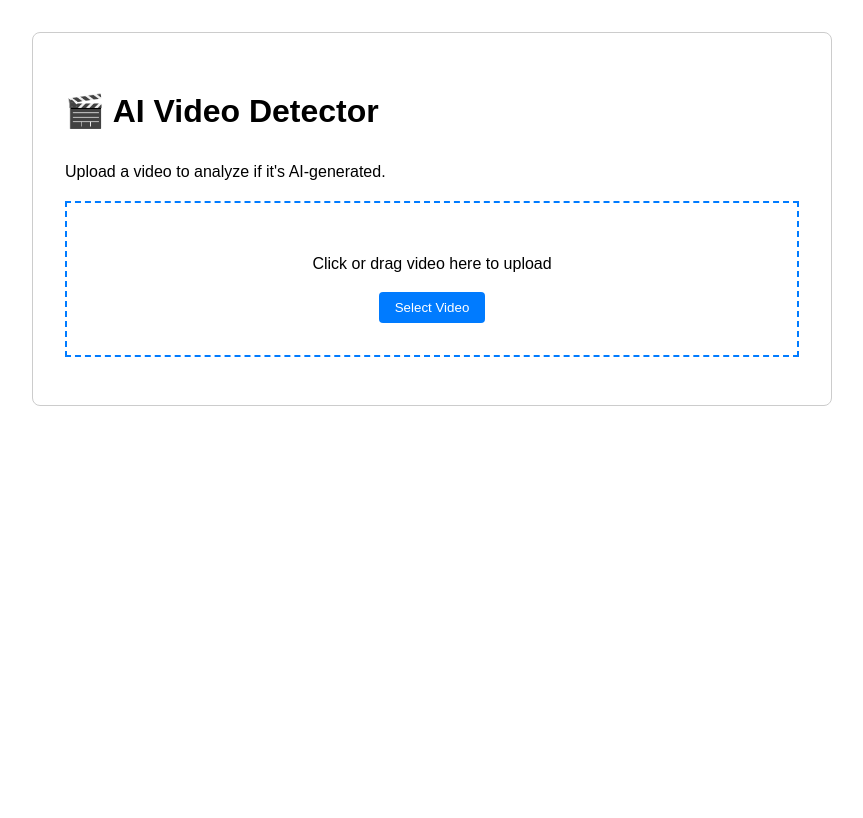
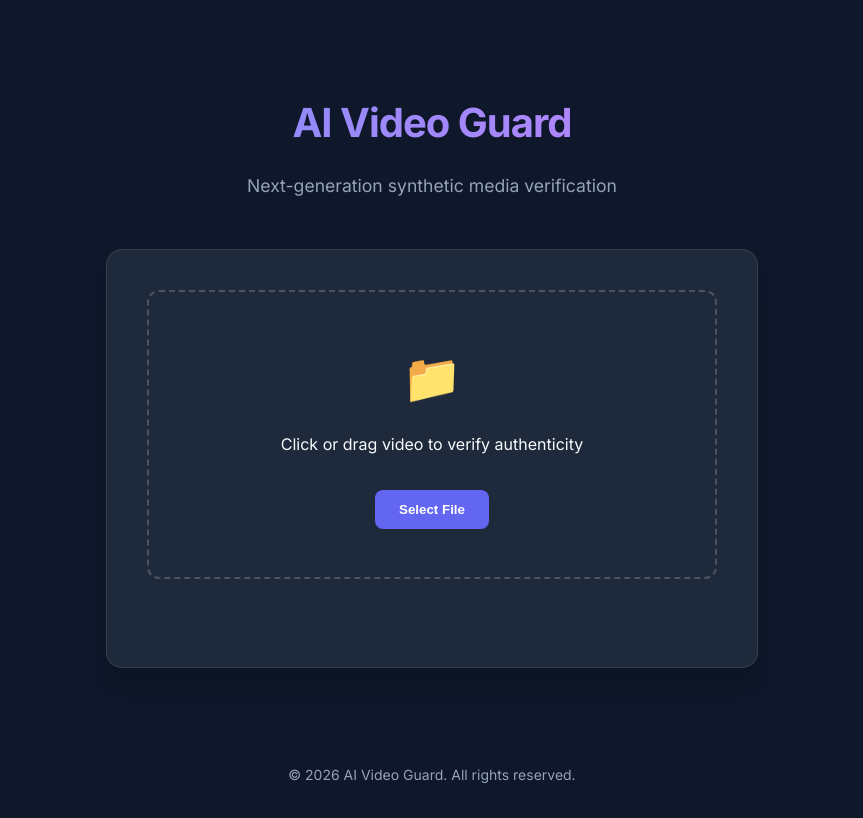
Before and after one commit to raymayplay/ai-detector, a Flask app: page / in a window 1280 px wide. Shown: the whole page, without its empty margins (208-1071 px from the left). Before the commit the page ends 406 px from the top, so only its background shows below. Run offline with Flask 3, Linux system fonts and the light colour scheme.

Commit message:
Update website design and add copyright information
Refactor CSS and HTML to improve styling, remove AI confidence score display, and add a copyright notice.

Replit-Commit-Author: Agent
Replit-Commit-Session-Id: 32856595-ebe0-48ac-93dc-6f9a54c053ad
Replit-Commit-Checkpoint-Type: intermediate_checkpoint
Replit-Commit-Event-Id: bd9c4be9-4674-4ff3-b69d-f315afddb18f
Replit-Commit-Screenshot-Url: https://storage.googleapis.com/screenshot-production-us-central1/14226217-7960-44ca-ad37-a72968b16e53/32856595-ebe0-48ac-93dc-6f9a54c053ad/nwNnyW3
Replit-Helium-Checkpoint-Created: true

```diff
--- a/templates/index.html
+++ b/templates/index.html
@@ -3,97 +3,298 @@
 <head>
     <meta charset="UTF-8">
     <meta name="viewport" content="width=device-width, initial-scale=1.0">
-    <title>AI Video Detector</title>
+    <title>AI Video Guard | Verify Authenticity</title>
+    <link href="https://fonts.googleapis.com/css2?family=Inter:wght@300;400;600;700&display=swap" rel="stylesheet">
     <style>
-        body { font-family: sans-serif; max-width: 800px; margin: 2rem auto; padding: 0 1rem; line-height: 1.6; }
-        .container { border: 1px solid #ccc; padding: 2rem; border-radius: 8px; }
-        .upload-box { border: 2px dashed #007bff; padding: 2rem; text-align: center; cursor: pointer; }
-        .upload-box:hover { background: #f0f7ff; }
-        #file-input { display: none; }
-        .btn { background: #007bff; color: white; border: none; padding: 0.5rem 1rem; border-radius: 4px; cursor: pointer; }
-        .btn:disabled { background: #ccc; }
-        #results { margin-top: 2rem; display: none; }
-        .factor { background: #f8f9fa; padding: 0.5rem; margin: 0.2rem 0; border-radius: 4px; }
-        .is-ai { color: #d9534f; font-weight: bold; }
-        .is-authentic { color: #5cb85c; font-weight: bold; }
+        :root {
+            --primary: #6366f1;
+            --primary-hover: #4f46e5;
+            --bg: #0f172a;
+            --card-bg: #1e293b;
+            --text-main: #f8fafc;
+            --text-muted: #94a3b8;
+            --success: #10b981;
+            --danger: #ef4444;
+        }
+
+        body {
+            font-family: 'Inter', sans-serif;
+            background-color: var(--bg);
+            color: var(--text-main);
+            margin: 0;
+            display: flex;
+            flex-direction: column;
+            min-height: 100vh;
+            line-height: 1.6;
+        }
+
+        .container {
+            flex: 1;
+            max-width: 700px;
+            margin: 4rem auto;
+            padding: 0 1.5rem;
+            width: 100%;
+            box-sizing: border-box;
+        }
+
+        header {
+            text-align: center;
+            margin-bottom: 3rem;
+        }
+
+        h1 {
+            font-size: 2.5rem;
+            font-weight: 700;
+            margin-bottom: 0.5rem;
+            letter-spacing: -0.025em;
+            background: linear-gradient(to right, #818cf8, #c084fc);
+            -webkit-background-clip: text;
+            -webkit-text-fill-color: transparent;
+        }
+
+        p.subtitle {
+            color: var(--text-muted);
+            font-size: 1.1rem;
+        }
+
+        .main-card {
+            background-color: var(--card-bg);
+            border-radius: 1rem;
+            padding: 2.5rem;
+            box-shadow: 0 20px 25px -5px rgba(0, 0, 0, 0.1), 0 10px 10px -5px rgba(0, 0, 0, 0.04);
+            border: 1px solid rgba(255, 255, 255, 0.1);
+        }
+
+        .upload-zone {
+            border: 2px dashed rgba(255, 255, 255, 0.2);
+            border-radius: 0.75rem;
+            padding: 3rem 1rem;
+            text-align: center;
+            cursor: pointer;
+            transition: all 0.2s ease;
+            position: relative;
+        }
+
+        .upload-zone:hover {
+            border-color: var(--primary);
+            background-color: rgba(99, 102, 241, 0.05);
+        }
+
+        .upload-zone.dragging {
+            border-color: var(--primary);
+            background-color: rgba(99, 102, 241, 0.1);
+        }
+
+        .upload-icon {
+            font-size: 3rem;
+            margin-bottom: 1rem;
+            display: block;
+        }
+
+        #file-input {
+            display: none;
+        }
+
+        .btn {
+            background-color: var(--primary);
+            color: white;
+            font-weight: 600;
+            padding: 0.75rem 1.5rem;
+            border-radius: 0.5rem;
+            border: none;
+            cursor: pointer;
+            transition: background-color 0.2s;
+            display: inline-block;
+            margin-top: 1rem;
+        }
+
+        .btn:hover {
+            background-color: var(--primary-hover);
+        }
+
+        #status {
+            margin-top: 1.5rem;
+            text-align: center;
+            font-weight: 500;
+            min-height: 1.5rem;
+        }
+
+        #results {
+            margin-top: 2rem;
+            padding-top: 2rem;
+            border-top: 1px solid rgba(255, 255, 255, 0.1);
+            display: none;
+            text-align: center;
+        }
+
+        .result-badge {
+            display: inline-block;
+            padding: 1rem 2rem;
+            border-radius: 3rem;
+            font-weight: 700;
+            font-size: 1.25rem;
+            text-transform: uppercase;
+            letter-spacing: 0.05em;
+        }
+
+        .badge-ai {
+            background-color: rgba(239, 68, 68, 0.1);
+            color: var(--danger);
+            border: 2px solid var(--danger);
+        }
+
+        .badge-authentic {
+            background-color: rgba(16, 185, 129, 0.1);
+            color: var(--success);
+            border: 2px solid var(--success);
+        }
+
+        footer {
+            text-align: center;
+            padding: 2rem;
+            color: var(--text-muted);
+            font-size: 0.875rem;
+        }
+
+        /* Loading Spinner */
+        .spinner {
+            display: none;
+            width: 24px;
+            height: 24px;
+            border: 3px solid rgba(255,255,255,.3);
+            border-radius: 50%;
+            border-top-color: #fff;
+            animation: spin 1s ease-in-out infinite;
+            margin: 0 auto 1rem;
+        }
+
+        @keyframes spin {
+            to { transform: rotate(360deg); }
+        }
     </style>
 </head>
 <body>
     <div class="container">
-        <h1>🎬 AI Video Detector</h1>
-        <p>Upload a video to analyze if it's AI-generated.</p>
+        <header>
+            <h1>AI Video Guard</h1>
+            <p class="subtitle">Next-generation synthetic media verification</p>
+        </header>
 
-        <div class="upload-box" id="drop-zone">
-            <p>Click or drag video here to upload</p>
-            <input type="file" id="file-input" accept="video/*">
-            <button class="btn" onclick="document.getElementById('file-input').click()">Select Video</button>
-        </div>
+        <main class="main-card">
+            <div class="upload-zone" id="drop-zone">
+                <div class="spinner" id="loading-spinner"></div>
+                <span class="upload-icon">📁</span>
+                <p id="upload-text">Click or drag video to verify authenticity</p>
+                <input type="file" id="file-input" accept="video/*">
+                <button class="btn" id="select-btn">Select File</button>
+            </div>
 
-        <div id="status" style="margin-top: 1rem;"></div>
+            <div id="status"></div>
 
-        <div id="results">
-            <h2>Results</h2>
-            <div id="detection-status"></div>
-            <p><strong>AI Confidence Score:</strong> <span id="score"></span></p>
-            <h3>Factors:</h3>
-            <div id="factors-list"></div>
-        </div>
+            <div id="results">
+                <div id="detection-badge" class="result-badge"></div>
+            </div>
+        </main>
     </div>
+
+    <footer>
+        &copy; 2026 AI Video Guard. All rights reserved.
+    </footer>
 
     <script>
         const dropZone = document.getElementById('drop-zone');
         const fileInput = document.getElementById('file-input');
+        const selectBtn = document.getElementById('select-btn');
         const status = document.getElementById('status');
         const results = document.getElementById('results');
+        const badge = document.getElementById('detection-badge');
+        const spinner = document.getElementById('loading-spinner');
+        const uploadIcon = document.querySelector('.upload-icon');
+        const uploadText = document.getElementById('upload-text');
 
-        dropZone.onclick = () => fileInput.click();
+        // Trigger file input
+        selectBtn.addEventListener('click', (e) => {
+            e.stopPropagation();
+            fileInput.click();
+        });
+
+        dropZone.addEventListener('click', () => fileInput.click());
+
+        // Drag and drop handlers
+        ['dragenter', 'dragover', 'dragleave', 'drop'].forEach(eventName => {
+            dropZone.addEventListener(eventName, (e) => {
+                e.preventDefault();
+                e.stopPropagation();
+            }, false);
+        });
+
+        dropZone.addEventListener('dragover', () => dropZone.classList.add('dragging'));
+        dropZone.addEventListener('dragleave', () => dropZone.classList.remove('dragging'));
+        dropZone.addEventListener('drop', (e) => {
+            dropZone.classList.remove('dragging');
+            const file = e.dataTransfer.files[0];
+            if (file) handleUpload(file);
+        });
 
         fileInput.onchange = (e) => {
             const file = e.target.files[0];
-            if (file) uploadFile(file);
+            if (file) handleUpload(file);
         };
 
-        async function uploadFile(file) {
+        async function handleUpload(file) {
+            if (!file.type.startsWith('video/')) {
+                status.innerHTML = '<span style="color:var(--danger)">Please select a valid video file.</span>';
+                return;
+            }
+
             const formData = new FormData();
             formData.append('video', file);
 
-            status.innerText = 'Analyzing video...';
+            // UI State: Loading
+            status.innerText = 'Analyzing media...';
+            status.style.color = 'var(--text-main)';
             results.style.display = 'none';
+            spinner.style.display = 'block';
+            uploadIcon.style.display = 'none';
+            uploadText.style.display = 'none';
+            selectBtn.style.display = 'none';
 
             try {
                 const response = await fetch('/api/analyze', {
                     method: 'POST',
                     body: formData
                 });
+
                 const result = await response.json();
 
+                // UI State: Reset
+                spinner.style.display = 'none';
+                uploadIcon.style.display = 'block';
+                uploadText.style.display = 'block';
+                selectBtn.style.display = 'inline-block';
+
                 if (result.status === 'success') {
-                    status.innerText = 'Analysis complete!';
+                    status.innerText = '';
                     results.style.display = 'block';
 
-                    const data = result.data;
-                    document.getElementById('score').innerText = (data.confidence * 100).toFixed(2) + '%';
-
-                    const statusDiv = document.getElementById('detection-status');
-                    if (data.is_ai) {
-                        statusDiv.innerHTML = '<span class="is-ai">🚨 AI GENERATED</span>';
+                    if (result.data.is_ai) {
+                        badge.innerText = '🚨 AI Generated Content';
+                        badge.className = 'result-badge badge-ai';
                     } else {
-                        statusDiv.innerHTML = '<span class="is-authentic">✅ AUTHENTIC</span>';
+                        badge.innerText = '✅ Authentic Media';
+                        badge.className = 'result-badge badge-authentic';
                     }
-
-                    const factorsList = document.getElementById('factors-list');
-                    factorsList.innerHTML = '';
-                    data.factors.forEach(factor => {
-                        const div = document.createElement('div');
-                        div.className = 'factor';
-                        div.innerText = factor;
-                        factorsList.appendChild(div);
-                    });
                 } else {
                     status.innerText = 'Error: ' + result.message;
+                    status.style.color = 'var(--danger)';
                 }
             } catch (err) {
-                status.innerText = 'Error connecting to server';
+                spinner.style.display = 'none';
+                uploadIcon.style.display = 'block';
+                uploadText.style.display = 'block';
+                selectBtn.style.display = 'inline-block';
+                status.innerText = 'Connection error. Please try again.';
+                status.style.color = 'var(--danger)';
                 console.error(err);
             }
         }
```
Also changed, not shown: 2 other files.
